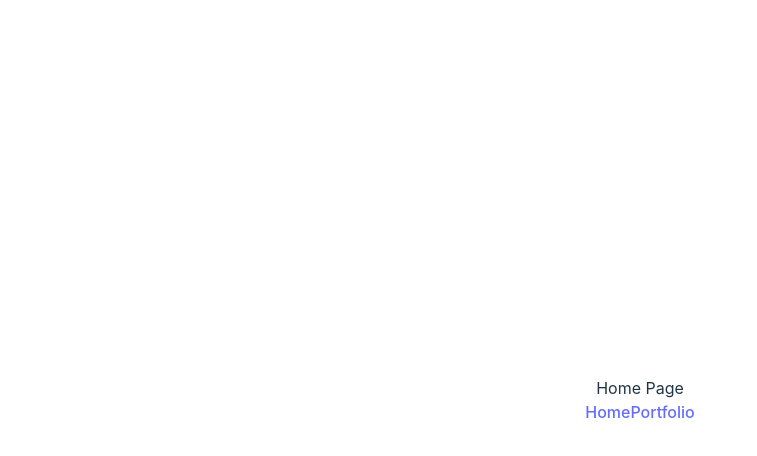
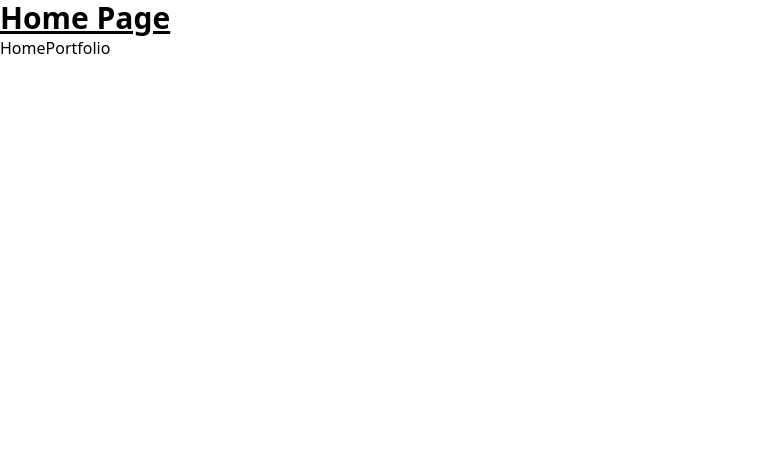
Before and after one commit to tinalr/portfolio-vite-react, a React (Vite) app: page / in a window 1280 px wide. Shown: the top 456 px of the page, without its empty margins (0-757 px from the left). Built offline with nearby package versions, Linux system fonts and the light colour scheme.

Commit message:
tailwind setup

```diff
--- a/package.json
+++ b/package.json
@@ -18,7 +18,11 @@
     "@types/react": "^18.0.26",
     "@types/react-dom": "^18.0.9",
     "@vitejs/plugin-react-swc": "^3.0.0",
-    "prettier": "2.8.3",
+    "autoprefixer": "^10.4.13",
+    "postcss": "^8.4.21",
+    "prettier": "^2.8.3",
+    "prettier-plugin-tailwindcss": "^0.2.1",
+    "tailwindcss": "^3.2.4",
     "vite": "^4.0.0"
   },
   "main": "main.jsx",
--- /dev/null
+++ b/postcss.config.cjs
@@ -0,0 +1,6 @@
+module.exports = {
+  plugins: {
+    tailwindcss: {},
+    autoprefixer: {},
+  },
+}
--- a/src/App.css
+++ b/src/App.css
@@ -1,4 +1,4 @@
-#root {
+/* #root {
   max-width: 1280px;
   margin: 0 auto;
   padding: 2rem;
@@ -38,4 +38,4 @@
 
 .read-the-docs {
   color: #888;
-}
+} */
--- a/src/App.jsx
+++ b/src/App.jsx
@@ -5,7 +5,7 @@ import './App.css'
 function App() {
 
   return (
-    <>Home Page
+    <><h1 className='text-3xl font-bold underline'>Home Page</h1>
       <Navigation/>
     </>
 
--- a/src/index.css
+++ b/src/index.css
@@ -1,4 +1,8 @@
-:root {
+@tailwind base;
+@tailwind components;
+@tailwind utilities;
+
+/* :root {
   font-family: Inter, Avenir, Helvetica, Arial, sans-serif;
   font-size: 16px;
   line-height: 24px;
@@ -67,4 +71,4 @@ button:focus-visible {
   button {
     background-color: #f9f9f9;
   }
-}
+} */
--- /dev/null
+++ b/tailwind.config.cjs
@@ -0,0 +1,11 @@
+/** @type {import('tailwindcss').Config} */
+module.exports = {
+  content: [
+    "./index.html",
+    "./src/**/*.{js,ts,jsx,tsx}",
+  ],
+  theme: {
+    extend: {},
+  },
+  plugins: [],
+}
```
Also changed, not shown: 1 other file (tests, documents, lock files or other folders).
